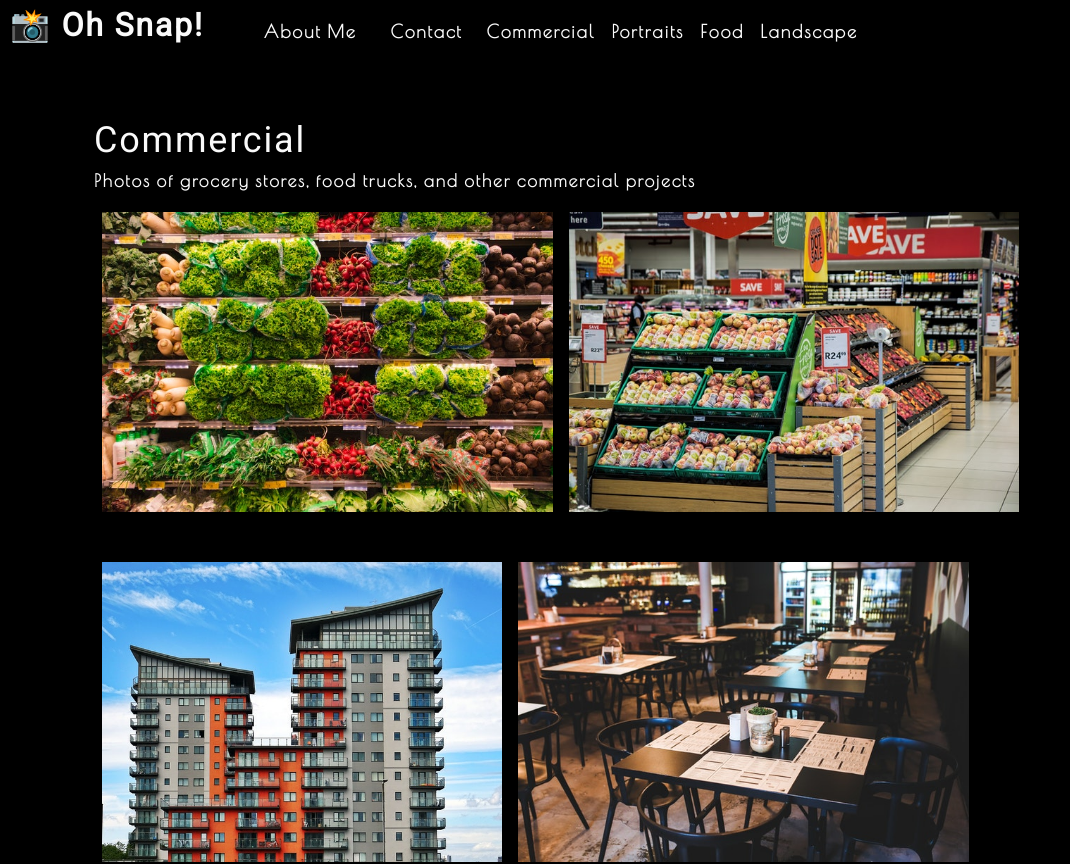
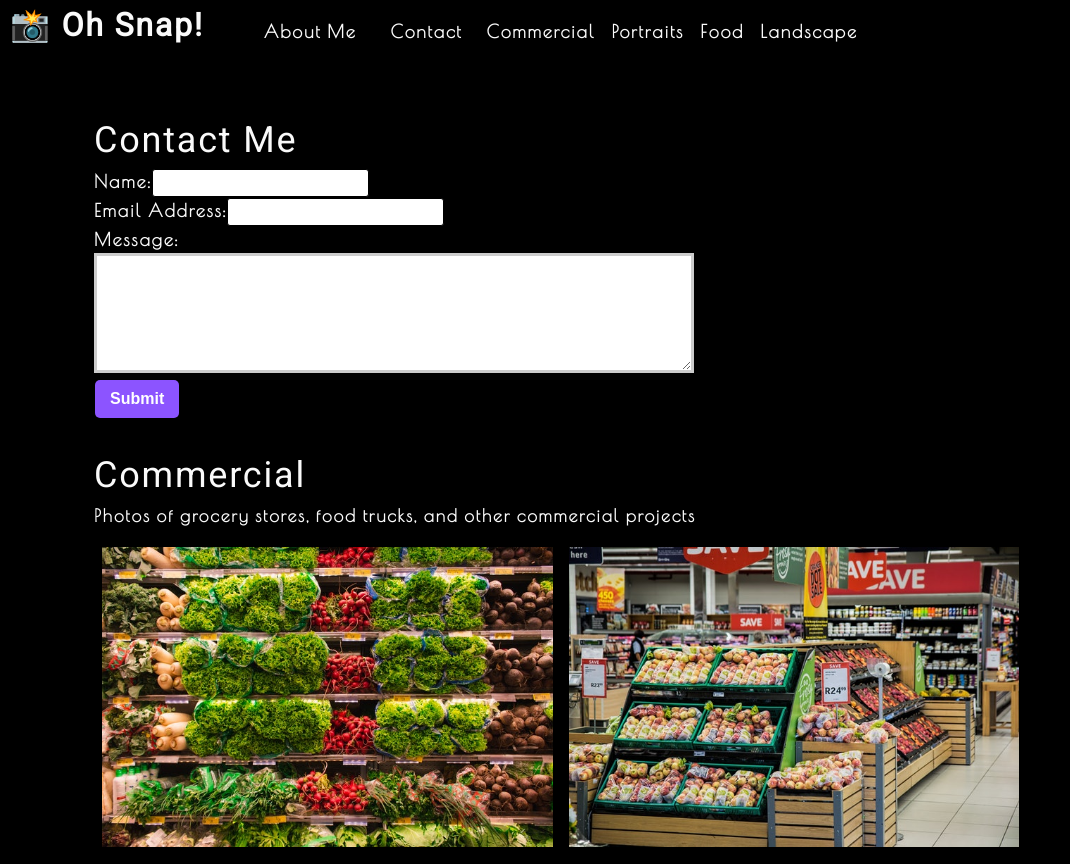
Before and after one commit to shanshantina/photo-port, a React (Create React App) app: page / in a window 1280 px wide. Shown: the top 864 px of the page, without its empty margins (0-1070 px from the left). Built offline with nearby package versions, Linux system fonts and the light colour scheme.

Commit message:
contact component

```diff
--- a/src/App.js
+++ b/src/App.js
@@ -2,6 +2,7 @@ import React, { useState } from "react";
 import About from "./components/About";
 import Nav from "./components/Nav";
 import Gallery from "./components/Gallery";
+import ContactForm from "./components/Contact";
 
 function App() {
   const [categories] = useState([
@@ -33,6 +34,7 @@ function App() {
         currentCategory={currentCategory}
       ></Nav>
       <main>
+        <ContactForm></ContactForm>
         <Gallery currentCategory={currentCategory}></Gallery>
         <About></About>
       </main>
--- /dev/null
+++ b/src/components/Contact/index.js
@@ -0,0 +1,26 @@
+import React from "react";
+
+function ContactForm() {
+  return (
+    <section>
+      <h1>Contact Me</h1>
+      <form id="contact-form">
+        <div>
+          <label htmlForm="name">Name:</label>
+          <input type="text" name="name" />
+        </div>
+        <div>
+          <label htmlForm="email">Email Address:</label>
+          <input type="email" name="email" />
+        </div>
+        <div>
+          <label htmlForm="message">Message:</label>
+          <textarea name="message" rows="5" />
+        </div>
+        <button type="submit">Submit</button>
+      </form>
+    </section>
+  );
+}
+
+export default ContactForm;
```
